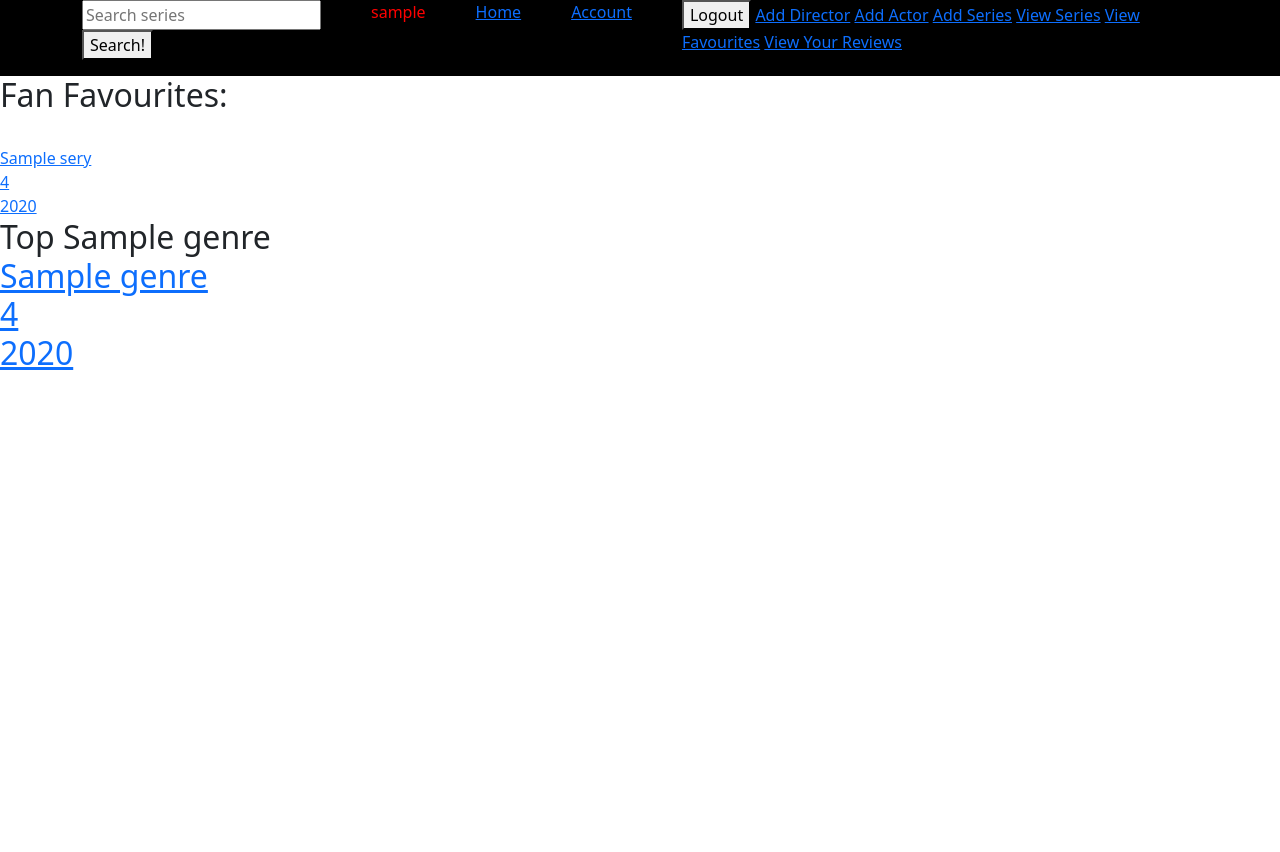
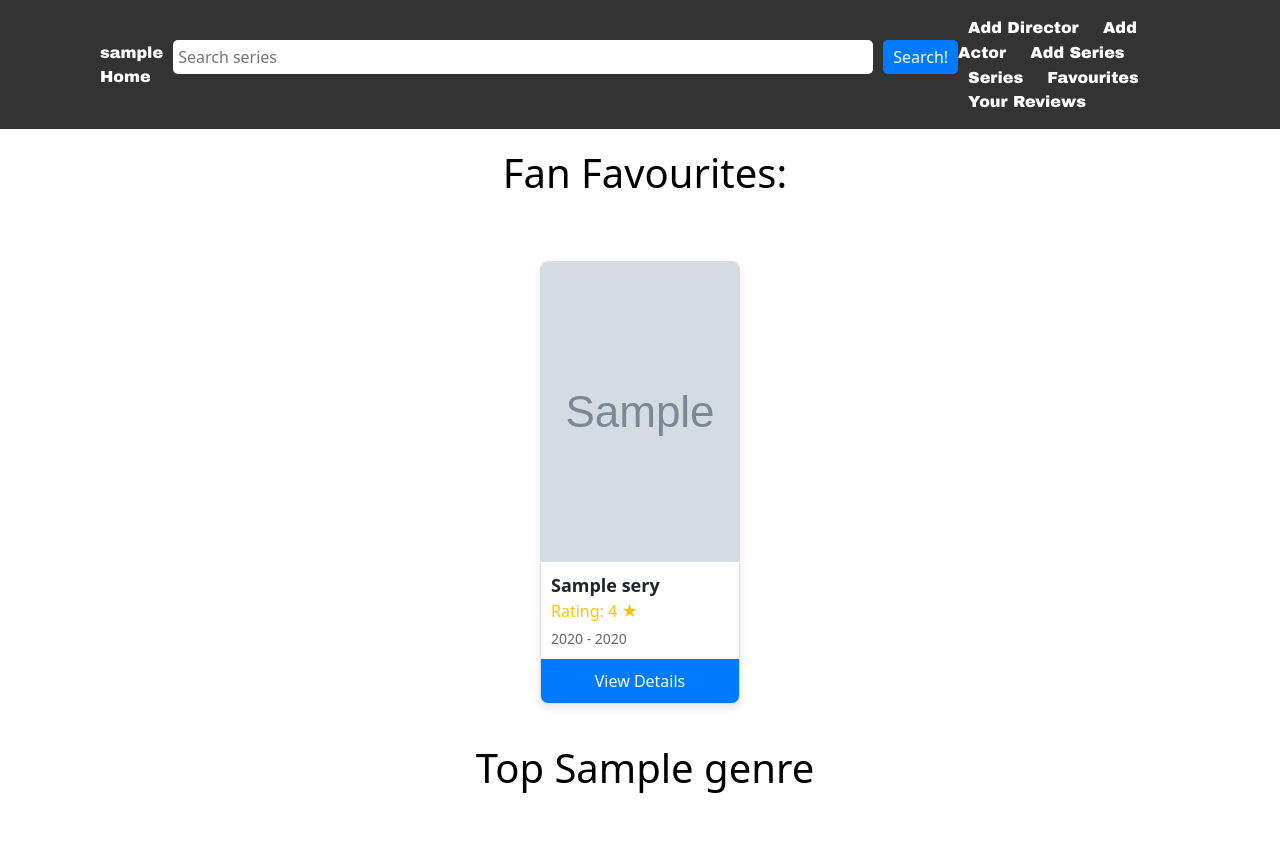
Before and after one commit to andrei-muri/tvseries-database, a PHP site: page / in a window 1280 px wide. Before the commit the page ends 370 px from the top, so only its background shows below. Run offline with PHP 8.4, Linux system fonts and the light colour scheme; the visitor is signed in with stand-in values (Sample User, id 1); tables that the repository leaves empty or names only in its code hold one stand-in row (values such as "Sample post"); grey boxes marked "Sample" are stand-in pictures.

Commit message:
some styling

```diff
--- a/account.php
+++ b/account.php
@@ -10,3 +10,7 @@ include "config.php";
 <form action="delete_account.php" method="post">
     <button type="submit" value="Delete">Delete account</button>
 </form>
+
+<form action="logout.php" method="post">
+    <button type="submit" value="logout">Logout</button>
+</form>
--- /dev/null
+++ b/display_series.css
@@ -0,0 +1,89 @@
+.series-list {
+    display: flex;
+    flex-wrap: wrap;
+    gap: 20px;
+    justify-content: center;
+    padding: 20px;
+}
+
+.series-item {
+    background-color: #fff;
+    border: 1px solid #ddd;
+    border-radius: 8px;
+    width: 200px;
+    overflow: hidden;
+    box-shadow: 0 4px 8px rgba(0, 0, 0, 0.1);
+    transition: transform 0.3s ease;
+}
+
+.series-item:hover {
+    transform: translateY(-5px);
+}
+
+.series-item a {
+    text-decoration: none;
+    color: inherit;
+}
+
+.series-item img {
+    width: 100%;
+    height: auto;
+    display: block;
+}
+
+.series-item .series-info {
+    padding: 10px;
+}
+
+.series-item .series-name {
+    font-size: 18px;
+    font-weight: bold;
+}
+
+.series-item .series-rating {
+    font-size: 16px;
+    color: #ffc107; /* Star rating color */
+    margin-bottom: 5px;
+}
+
+.series-item .series-year {
+    font-size: 14px;
+    color: #666;
+}
+
+
+.series-item .series-buttons {
+    background-color: #007bff;
+    color: #fff;
+    text-align: center;
+    padding: 10px 0;
+    display: block;
+}
+
+.btn {
+    background-color: #007bff;
+    color: #fff;
+    text-align: center;
+    padding: 10px 0;
+    display: block;
+}
+
+.series-item .series-buttons:hover {
+    background-color: #0056b3;
+}
+
+.series-item img {
+    width: 100%;
+    height: 300px;
+    object-fit: cover;
+    object-position: center;
+}
+
+.categories-title {
+    font-size: 40px;
+    margin-bottom: 20px;
+    margin-top: 20px;
+    color: #000;
+    text-align: center;
+    padding-left: 10px;
+}
--- /dev/null
+++ b/header.css
@@ -0,0 +1,73 @@
+/* Header Styles */
+.header {
+    background-color: #333; /* Dark background */
+    padding: 15px 90px;
+}
+
+.header .container1 {
+    display: flex;
+    justify-content: space-between;
+    align-items: center;
+    align-content: center;
+}
+
+/* Search Form Styles */
+.header form {
+    display: flex;
+    gap: 10px;
+}
+
+.header input[type="text"] {
+    padding: 5px;
+    border: none;
+    border-radius: 5px;
+    width:700px;
+}
+
+.header button {
+    background-color: #007bff;
+    color: white;
+    border: none;
+    padding: 5px 10px;
+    border-radius: 5px;
+    cursor: pointer;
+}
+
+.header button:hover {
+    background-color: #0056b3; /* Darker shade for hover effect */
+}
+
+/* Link and Button Styles */
+.header a {
+    color: white;
+    font-family: "Arial Black", serif;
+    text-decoration: none;
+    padding: 5px 10px;
+    border-radius: 5px;
+}
+
+.header form button {
+    color: white;
+    text-decoration: none;
+    padding: 5px 10px;
+    border-radius: 5px;
+}
+
+.header a:hover, .header form button:hover {
+    background-color: #007bff; /* Highlight on hover */
+}
+
+
+.header .username {
+color: red;
+padding: 5px;
+margin-left: 50px;
+}
+
+/* Responsive Design */
+@media (max-width: 768px) {
+    .header .container {
+        flex-direction: column;
+        gap: 10px;
+    }
+}
--- a/header.php
+++ b/header.php
@@ -8,27 +8,31 @@ if (isset($_SESSION["user_id"])) {
     $username = null;
 }
 ?>
+<head>
+    <link rel="stylesheet" href="header.css">
+    <link rel="stylesheet" href="display_series.css">
+    <link rel="stylesheet" href="display_series.css">
+    <link rel="stylesheet" href="filters.css">
+</head>
 
+<div class="header">
+    <div class="container1">
+        <?php if ($username !== null): ?>
 
-<div style="background-color: black">
-    <div class="container d-flex justify-content-end text-white " style="gap: 50px">
-        <?php if ($username !== null): ?>
-        <form action="display_series.php" method="get">
-            <input type="text" id="name" name="name" placeholder="Search series">
-            <button type="submit">Search!</button>
-        </form>
-        <div style="color: red"><?php echo $username ?></div>
-            <a href="index.php">Home</a>
-            <a href="account.php">Account</a>
-            <form action="logout.php" method="post">
-                <button type="submit">Logout</button>
-                <a href="director.php">Add Director</a>
+            <div><a href="account.php"><?php echo $username ?></a>
+                <a href="index.php">Home</a></div>
+
+            <form action="display_series.php" method="get">
+                <input type="text" id="name" name="name" placeholder="Search series">
+                <button type="submit">Search!</button>
+            </form>
+
+            <div><a href="director.php">Add Director</a>
                 <a href="actor.php">Add Actor</a>
                 <a href="series.php">Add Series</a>
-                <a href="display_series.php">View Series</a>
-                <a href="favourites.php">View Favourites</a>
-                <a href="your_reviews.php">View Your Reviews</a>
-            </form>
+                <a href="display_series.php">Series</a>
+                <a href="favourites.php">Favourites</a>
+                <a href="your_reviews.php">Your Reviews</a></div>
         <?php else: ?>
             <a href="login.php">Login</a>
             <a href="sign_up.php">Sign Up</a>
--- a/index.php
+++ b/index.php
@@ -8,31 +8,51 @@ $fanFavourites = $conn->query($getFanFavouritesQuery);
 
 $getGenresQuery = "SELECT * FROM genres";
 $genres = $conn->query($getGenresQuery);
-echo "<h2>Fan Favourites:</h2><br>";
-while ($fanFavourite = $fanFavourites->fetch_assoc()) {
+echo "<h2 class='categories-title'>Fan Favourites:</h2><br>";
+?>
+<div class="series-list">
+    <?php
+    while ($fanFavourite = $fanFavourites->fetch_assoc()) {
+        ?>
+        <div class="series-item">
+            <img src="uploads/<?php echo $fanFavourite['img']; ?>" alt="Series Image">
+            <div class="series-info">
+                <div class="series-name"><?php echo htmlspecialchars($fanFavourite['series_name']); ?></div>
+                <div class="series-rating">Rating: <?php echo htmlspecialchars($fanFavourite['rating']); ?> ★</div>
+                <div class="series-year"><?php echo htmlspecialchars($fanFavourite['start_year']); ?>
+                    - <?php echo htmlspecialchars($fanFavourite['end_year']); ?></div>
+            </div>
+            <a href="series_details.php?series_id=<?php echo $fanFavourite['series_id']; ?>&src=display_series.php"
+               class="series-buttons">View Details</a>
+        </div>
+        <?php
+    }
     ?>
-    <a href="series_details.php?series_id=<?php echo $fanFavourite['series_id']; ?>">
-        <div><?php echo $fanFavourite['series_name']; ?></div>
-        <div><?php echo $fanFavourite['rating']; ?></div>
-        <div><?php echo $fanFavourite['start_year']; ?></div>
-    </a>
-    <?php
-}
+</div>
+
+<?php
 
 while ($genre = $genres->fetch_assoc()) {
     $getTopSeriesByGenreQuery = "SELECT * FROM series s JOIN series_genres sg ON s.series_id = sg.series_id
                             JOIN genres g ON sg.genre_id = g.genre_id WHERE g.genre_id = " . intval($genre['genre_id']) .
         " ORDER BY s.rating DESC LIMIT 7";
-    echo "<h2>Top " . $genre['genre_name'];
+    echo "<h2 class='categories-title'>Top " . $genre['genre_name'];
     $topSeriesByGenre = $conn->query($getTopSeriesByGenreQuery);
-    while ($series = $topSeriesByGenre->fetch_assoc()) {
-        ?>
-        <a href="series_details.php?series_id=<?php echo $series['series_id']; ?>&src=index.php">
-            <div><?php echo $series['series_name']; ?></div>
-            <div><?php echo $series['rating']; ?></div>
-            <div><?php echo $series['start_year']; ?></div>
-        </a>
-        <?php
-    }
+    $series = $topSeriesByGenre->fetch_assoc()
+    ?>
+    <div class="series-list">
+        <?php while ($series = $topSeriesByGenre->fetch_assoc()): ?>
+            <div class="series-item">
+                <img src="uploads/<?php echo $series['img']; ?>" alt="Series Image">
+                <div class="series-info">
+                    <div class="series-name"><?php echo htmlspecialchars($series['series_name']); ?></div>
+                    <div class="series-rating">Rating: <?php echo htmlspecialchars($series['rating']); ?> ★</div>
+                    <div class="series-year"><?php echo htmlspecialchars($series['start_year']); ?> - <?php echo htmlspecialchars($series['end_year']); ?></div>
+                </div>
+                <a href="series_details.php?series_id=<?php echo $series['series_id']; ?>&src=display_series.php" class="series-buttons">View Details</a>
+            </div>
+        <?php endwhile; ?>
+    </div>
+    <?php
 }
 ?>
```
Also changed, not shown: display_series.php (+8 -7 lines), filters.css (added, +35 -0 lines).
